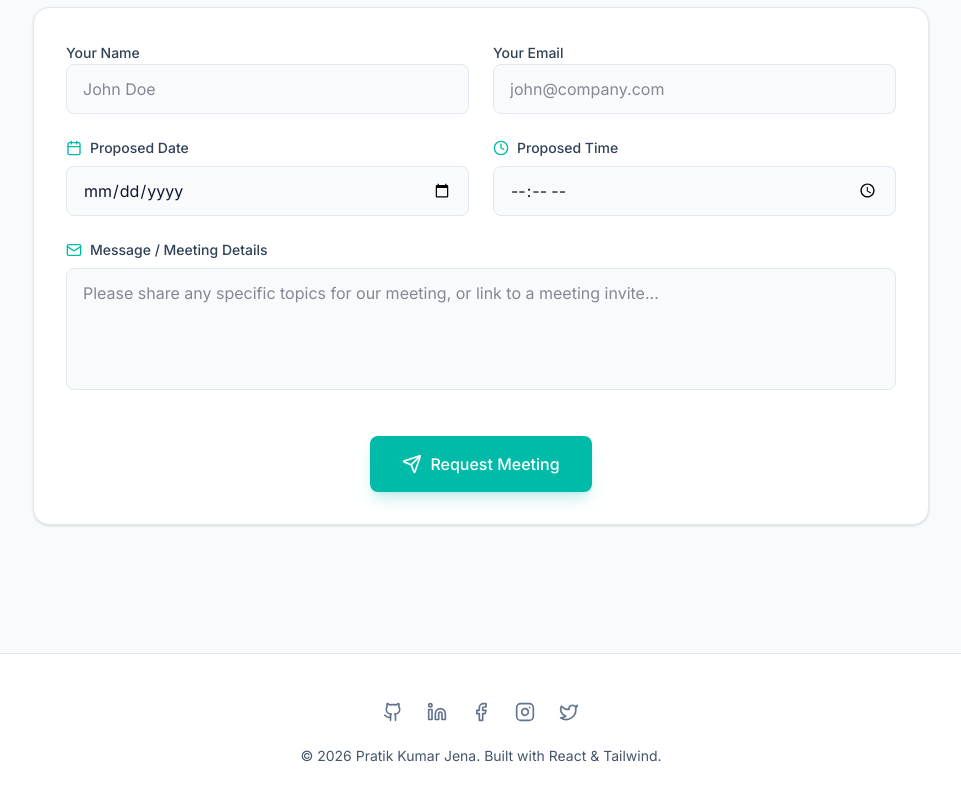
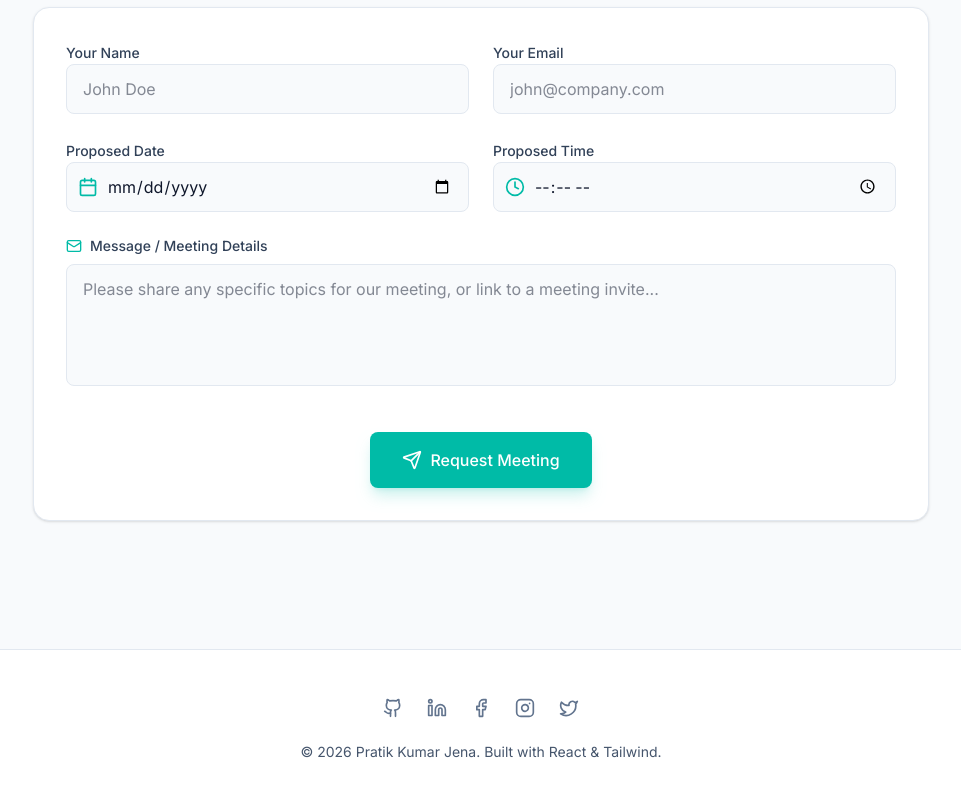
Before and after one commit to guddubhai576/Portfolio, a React (Vite) app: page / in a window 1280 px wide. Shown: the part 4860-5660 px from the top of the page, without its empty margins (159-1120 px from the left). Built offline with nearby package versions, Linux system fonts and the light colour scheme.

Commit message:
feat(contact): improve date input UI layout
Integrate the calendar icon inside the input field for a cleaner design and improved user experience.

```diff
--- a/src/components/Contact.tsx
+++ b/src/components/Contact.tsx
@@ -81,10 +81,13 @@ export function Contact() {
 
             <div className="grid md:grid-cols-2 gap-6">
               <div className="space-y-2">
-                <label htmlFor="date" className="flex items-center gap-2 text-sm font-medium text-slate-700 dark:text-slate-300">
-                  <Calendar className="w-4 h-4 text-teal-500" />
+                <label htmlFor="date" className="text-sm font-medium text-slate-700 dark:text-slate-300">
                   Proposed Date
                 </label>
+                <div className="relative">
+                  <div className="absolute inset-y-0 left-0 pl-3 flex items-center pointer-events-none">
+                    <Calendar className="w-5 h-5 text-teal-500" />
+                  </div>
                   <input
                     type="date"
                     id="date"
@@ -92,14 +95,18 @@ export function Contact() {
                     required
                     value={formData.date}
                     onChange={handleChange}
-                  className="w-full px-4 py-3 bg-slate-50 dark:bg-slate-950 border border-slate-200 dark:border-slate-800 rounded-lg focus:ring-2 focus:ring-teal-500/50 focus:border-teal-500 outline-none transition-colors text-slate-900 dark:text-white"
+                    className="w-full pl-10 pr-4 py-3 bg-slate-50 dark:bg-slate-950 border border-slate-200 dark:border-slate-800 rounded-lg focus:ring-2 focus:ring-teal-500/50 focus:border-teal-500 outline-none transition-colors text-slate-900 dark:text-white appearance-none"
                   />
                 </div>
+              </div>
               <div className="space-y-2">
-                <label htmlFor="time" className="flex items-center gap-2 text-sm font-medium text-slate-700 dark:text-slate-300">
-                  <Clock className="w-4 h-4 text-teal-500" />
+                <label htmlFor="time" className="text-sm font-medium text-slate-700 dark:text-slate-300">
                   Proposed Time
                 </label>
+                <div className="relative">
+                  <div className="absolute inset-y-0 left-0 pl-3 flex items-center pointer-events-none">
+                    <Clock className="w-5 h-5 text-teal-500" />
+                  </div>
                   <input
                     type="time"
                     id="time"
@@ -107,8 +114,9 @@ export function Contact() {
                     required
                     value={formData.time}
                     onChange={handleChange}
-                  className="w-full px-4 py-3 bg-slate-50 dark:bg-slate-950 border border-slate-200 dark:border-slate-800 rounded-lg focus:ring-2 focus:ring-teal-500/50 focus:border-teal-500 outline-none transition-colors text-slate-900 dark:text-white"
+                    className="w-full pl-10 pr-4 py-3 bg-slate-50 dark:bg-slate-950 border border-slate-200 dark:border-slate-800 rounded-lg focus:ring-2 focus:ring-teal-500/50 focus:border-teal-500 outline-none transition-colors text-slate-900 dark:text-white appearance-none"
                   />
+                </div>
               </div>
             </div>
 
```
Lines whose indentation alone changed are shown as unchanged.
